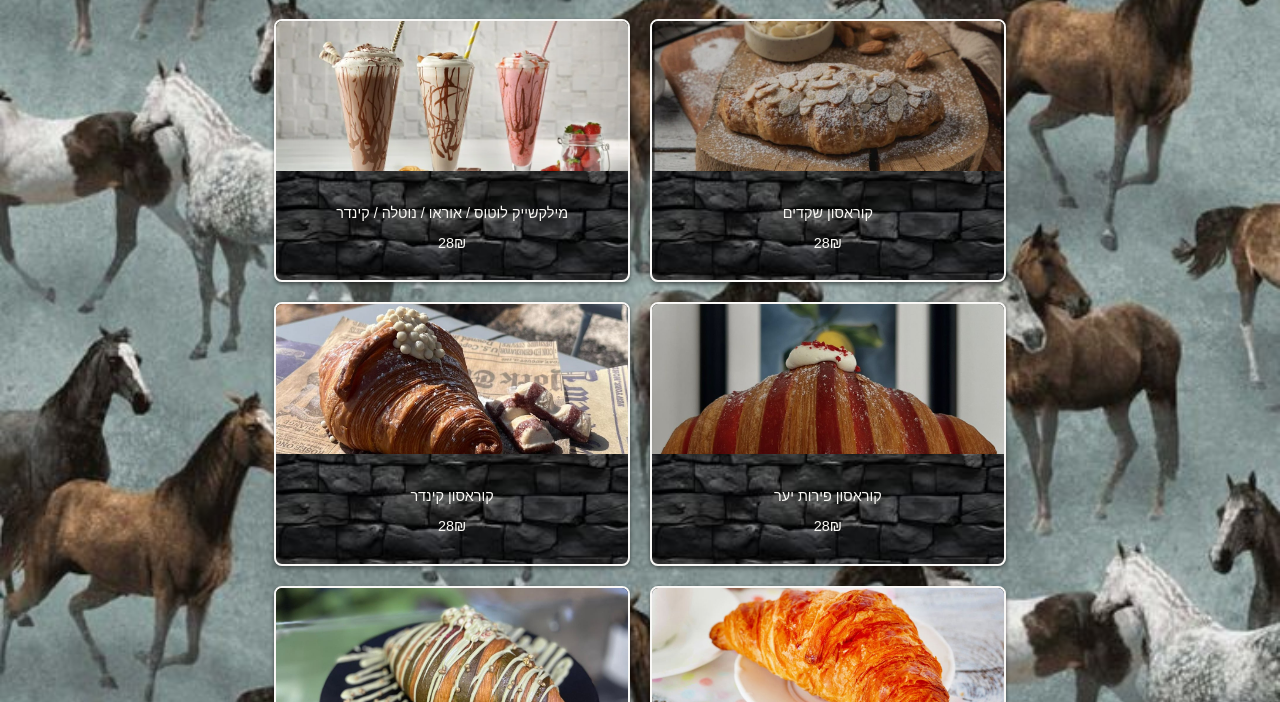
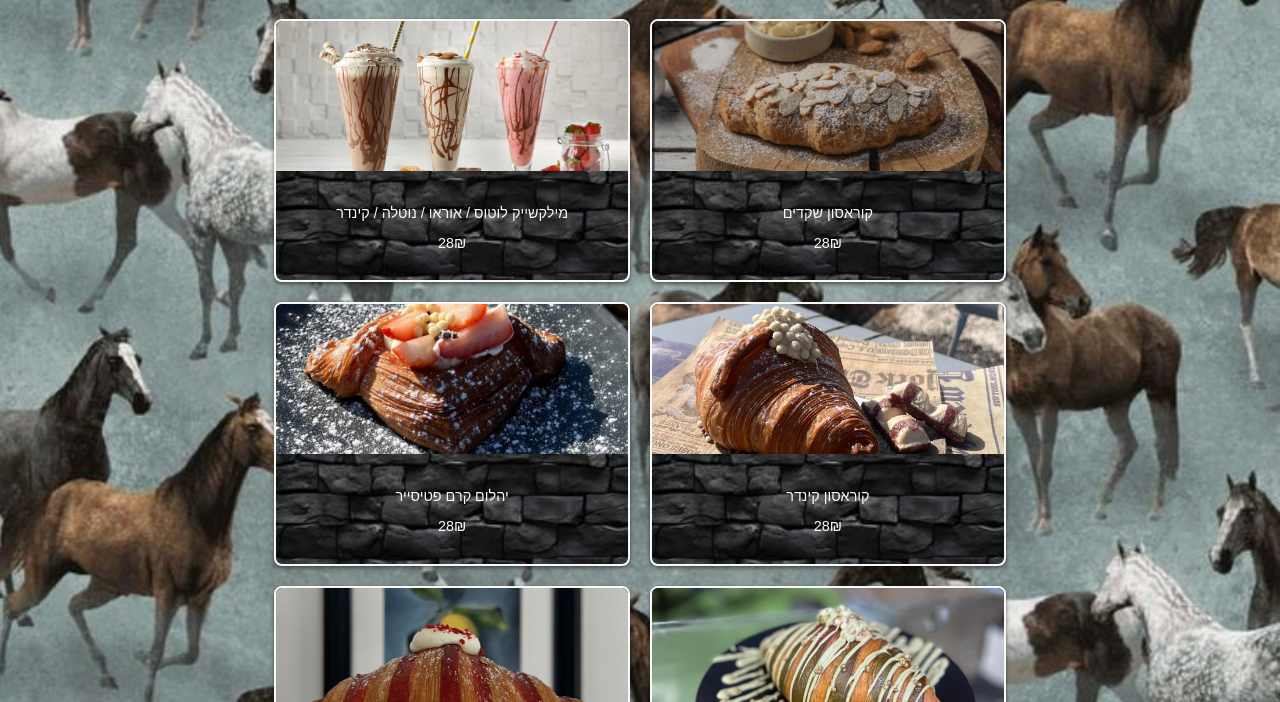
Before and after one commit to MasterHorsee/FoodMenu, a plain HTML site: page page3.html in a window 1280 px wide. Shown: the part 98-800 px from the top of the page. Drawn offline with Linux system fonts and the light colour scheme.

Commit message:
Update page3.html

```diff
--- a/page3.html
+++ b/page3.html
@@ -35,6 +35,15 @@
                 <p class="card-text">28₪</p>
             </div>
         </div>
+
+        <div class="card">
+            <img src="kinuahtot.jpg" class="card-img-top" alt="Image 2">
+            <div class="card-body">
+                <p class="card-text"> יהלום קרם פטיסייר</p>
+                <p class="card-text">28₪</p>
+            </div>
+        </div>
+
 
         <div class="card">
             <img src="curoasunkinder.jpg" class="card-img-top" alt="Image 2">
```
